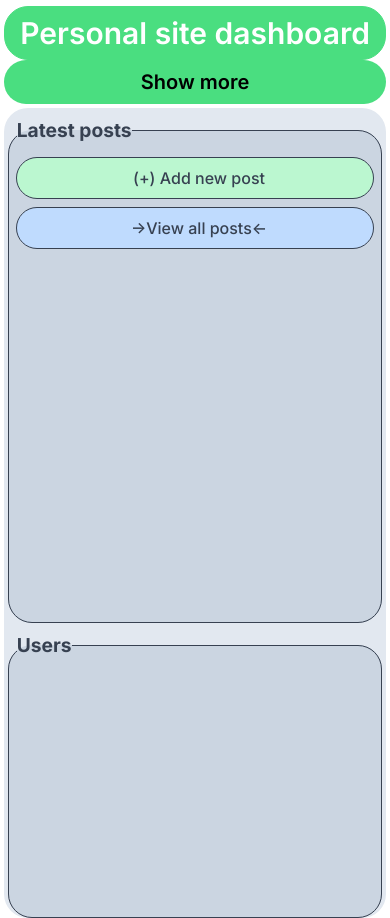
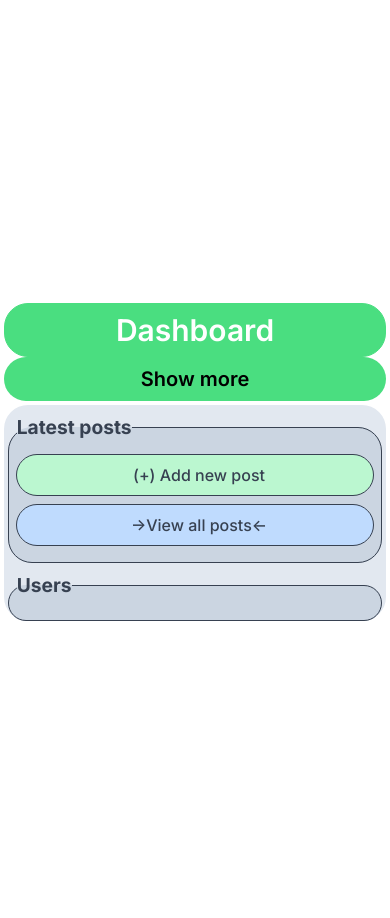
Before and after one commit to Majdanka/nextJsprj, a Next.js app: page /dashboard in a window 390 px wide. After the commit the page ends 844 px from the top, so only its background shows below. Built offline with nearby package versions, Linux system fonts and the light colour scheme; no server answers; the database is empty.

Commit message:
Main page overviews responsive adjusting

```diff
--- a/app/components/dashboard/mobileAside.tsx
+++ b/app/components/dashboard/mobileAside.tsx
@@ -6,7 +6,7 @@ export default function MobileAside() {
   return (
     <nav className="w-full flex justify-center items-center flex-col md:hidden">
       <h1 className="mt-20 w-[98%] border border-green-400 rounded-3xl flex justify-center items-center py-2 text-3xl font-semibold bg-green-400 text-white">
-        Personal site dashboard
+        Dashboard
       </h1>
       <aside className="flex rounded-3xl bg-green-400 w-[98%] flex-col items-center justify-center mb-1">
         <button
--- a/app/components/dashboard/usersOverview.tsx
+++ b/app/components/dashboard/usersOverview.tsx
@@ -23,7 +23,7 @@ export default async function UsersOverview() {
       <Link
         href={`/dashboard/users/${currentUser.id}`}
         key={currentUser.id}
-        className="w-[46%] border rounded-3xl my-1 py-3 text-green-700 border-green-700 pl-2 bg-green-200 hover:bg-green-300 cursor-pointer flex flex-col font-[500]"
+        className="w-full md:w-[46%] border rounded-3xl my-1 py-3 text-green-700 border-green-700 pl-2 bg-green-200 hover:bg-green-300 cursor-pointer flex flex-col font-[500]"
       >
         <div className="w-full flex flex-col justify-center items-center">
           {"Author name: " + currentUser.userName}
@@ -41,7 +41,7 @@ export default async function UsersOverview() {
         <Link
           href={`/dashboard/users/${author.id}`}
           key={author.id}
-          className="w-[46%] border rounded-3xl my-1 py-3 text-gray-700 border-gray-700 pl-2 bg-slate-200 hover:bg-slate-300 cursor-pointer flex flex-col font-[500]"
+          className="w-full md:w-[46%] border rounded-3xl my-1 py-3 text-gray-700 border-gray-700 pl-2 bg-slate-200 hover:bg-slate-300 cursor-pointer flex flex-col font-[500]"
         >
           <div className="w-full flex flex-col justify-center items-center">
             {"Author name: " + author.userName}
@@ -53,7 +53,7 @@ export default async function UsersOverview() {
     map.push(
       <Link
         href={`/dashboard/users/`}
-        className="w-[46%] border rounded-3xl my-1 py-3 text-gray-700 border-gray-700 pl-2 bg-blue-200 hover:bg-blue-300 hover:text-blue-900 cursor-pointer flex flex-col justify-center items-center font-[500]"
+        className="w-full md:w-[46%] border rounded-3xl my-1 py-3 text-gray-700 border-gray-700 pl-2 bg-blue-200 hover:bg-blue-300 hover:text-blue-900 cursor-pointer flex flex-col justify-center items-center font-[500]"
       >
         {"->"}See all users {"<-"}
       </Link>
@@ -66,7 +66,7 @@ export default async function UsersOverview() {
         <Link
           href={`/dashboard/users/${author.id}`}
           key={author.id}
-          className="w-[46%] border rounded-3xl my-1 py-3 text-gray-700 border-gray-700 pl-2 bg-slate-200 hover:bg-slate-300 cursor-pointer flex flex-col font-[500]"
+          className="w-full md:w-[46%] border rounded-3xl my-1 py-3 text-gray-700 border-gray-700 pl-2 bg-slate-200 hover:bg-slate-300 cursor-pointer flex flex-col font-[500]"
         >
           <div className="w-full flex flex-col justify-center items-center">
             {"Author name: " + author.userName}
--- a/app/dashboard/page.tsx
+++ b/app/dashboard/page.tsx
@@ -6,7 +6,7 @@ import Link from "next/link";
 export default function Dashboard() {
   return (
     <>
-      <fieldset className="mt-2 w-[98%] border border-gray-700 rounded-3xl bg-slate-300 h-[60vh] flex-col flex items-center">
+      <fieldset className="mt-2 w-[98%] border border-gray-700 rounded-3xl bg-slate-300 h-fit pb-3 md:pb-0 md:h-[60vh] flex-col flex items-center">
         <legend className="ml-2 text-gray-700 font-bold text-[1.2rem]">
           Latest posts
         </legend>
@@ -21,7 +21,7 @@ export default function Dashboard() {
           </Link>
         </div>
       </fieldset>
-      <fieldset className="mt-2 w-[98%] border border-gray-700 rounded-3xl bg-slate-300 h-[34vh] flex-col flex items-center">
+      <fieldset className="mt-2 w-[98%] border border-gray-700 rounded-3xl bg-slate-300 pb-3 md:pb-0 h-fit md:h-[34vh] flex-col flex items-center">
         <legend className="ml-2 text-gray-700 font-bold text-[1.2rem]">
           Users
         </legend>
```
